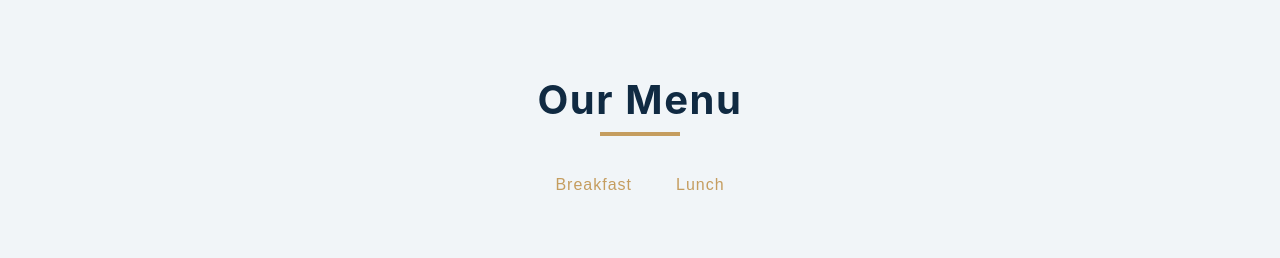
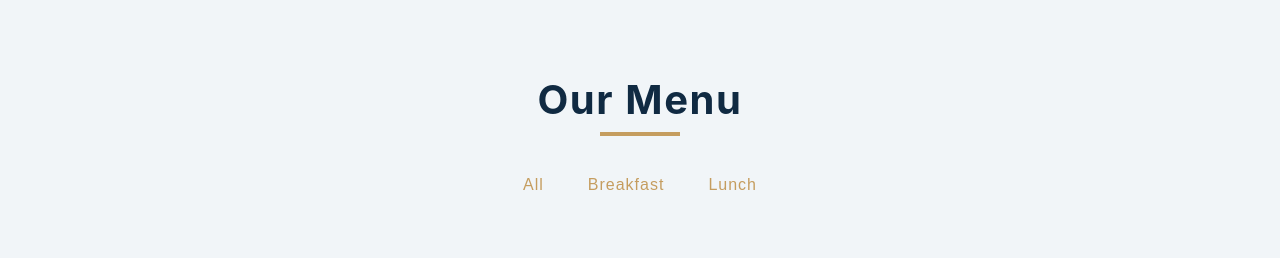
Before and after one commit to andrejarboe/menu, a React (Create React App) app: page / in a window 1280 px wide. Shown: the top 258 px of the page. Built offline with nearby package versions, Linux system fonts and the light colour scheme.

Commit message:
add all button

```diff
--- a/src/Categories.js
+++ b/src/Categories.js
@@ -3,6 +3,9 @@ import React from 'react';
 const Categories = ({ filterItems}) => {
     return (
 			<div className="btn-container">
+				<button className="filter-btn" onClick={() => filterItems('all')}>
+					All
+				</button>
 				<button className="filter-btn" onClick={() => filterItems('breakfast')}>
 					Breakfast
 				</button>
```
